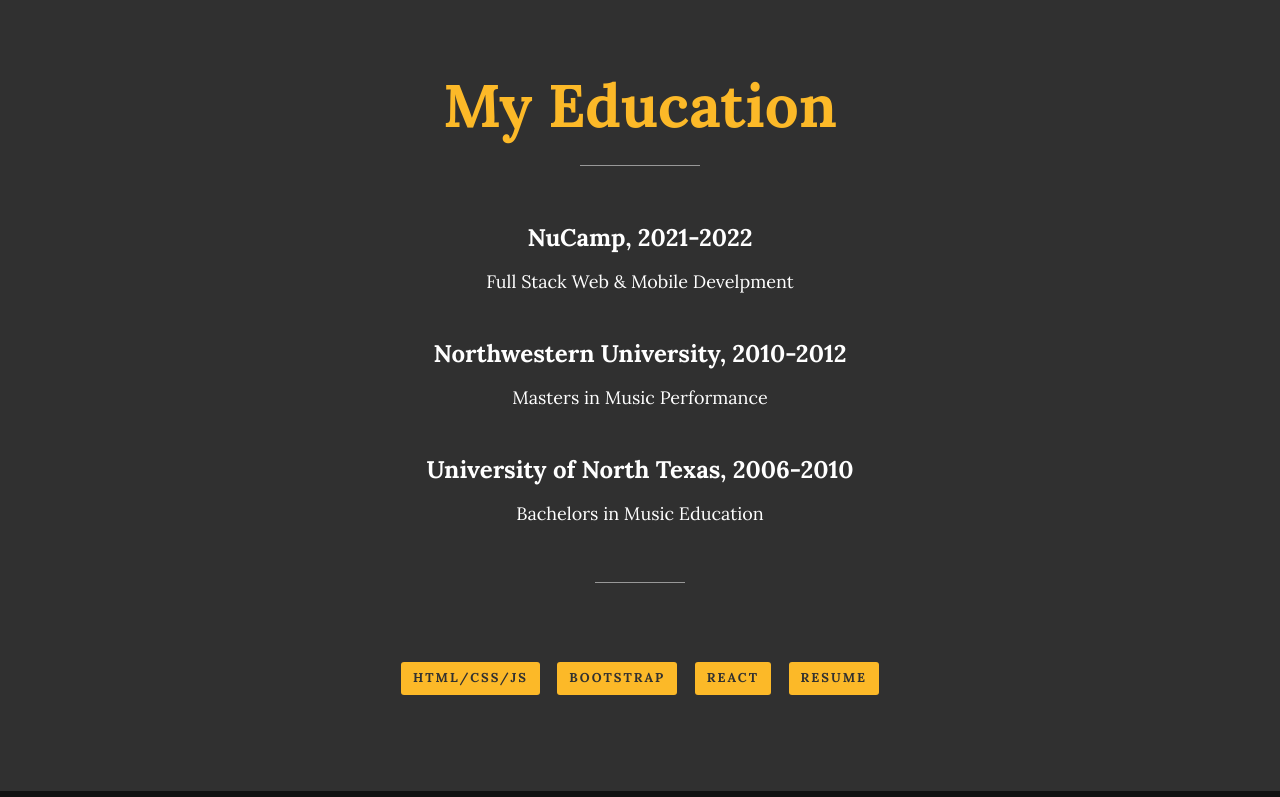
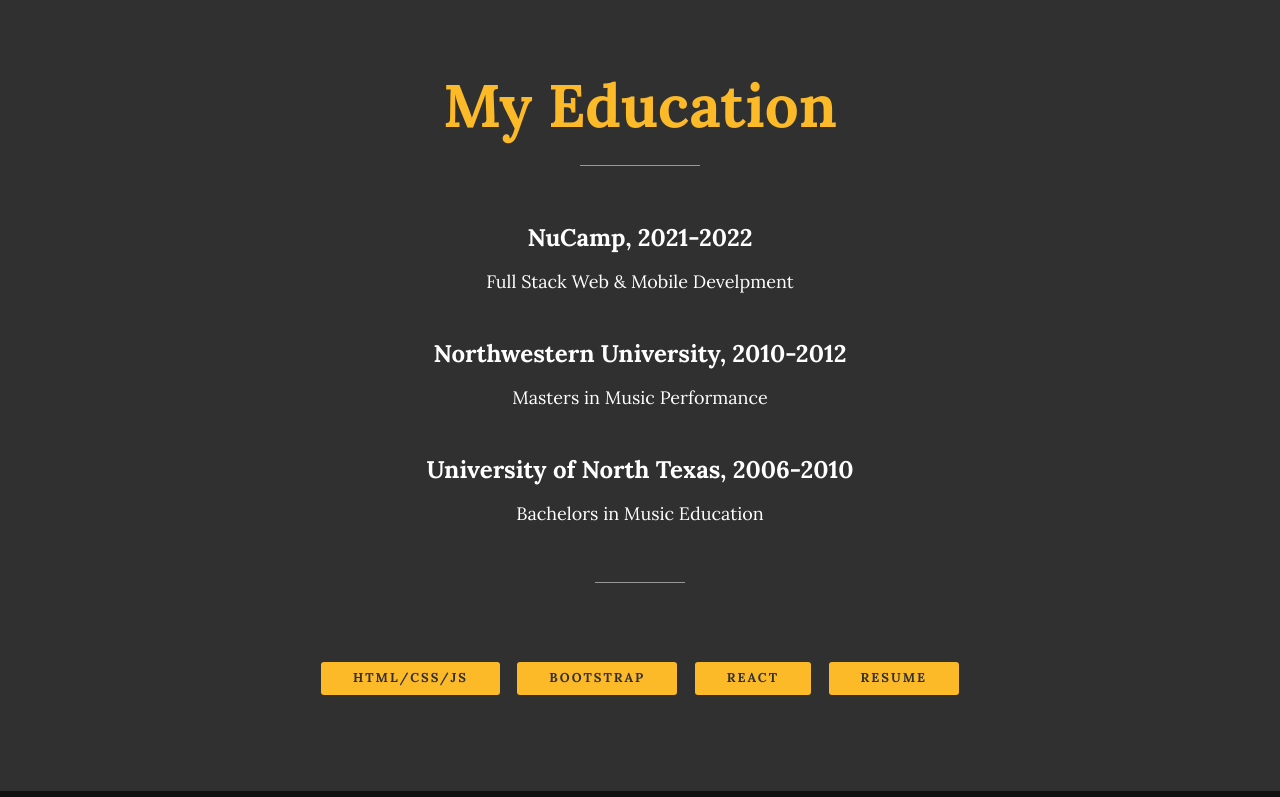
Before and after one commit to rjescobedo/raulescobedo-portfolio, a plain HTML site: page index.html in a window 1280 px wide. Shown: the part 2708-3505 px from the top of the page. Drawn offline with nearby package versions, Linux system fonts and the light colour scheme.

Commit message:
Add PDF Files

```diff
--- a/css/style.css
+++ b/css/style.css
@@ -68,7 +68,7 @@
 /* Buttons */
 .btn {
     display: inline-block;
-    padding: .5em 12px;
+    padding: .5em 2.5em;
     background: var(--clr-accent);
     color: var(--clr-light);
     text-decoration: none;
@@ -77,14 +77,14 @@
     text-transform: uppercase;
     letter-spacing: 2px;
     font-weight: var(--fw-bold);
-    transition: transform 200ms ease-in-out;
+    transition: transform 300ms ease-in-out;
     margin: .5em;
     border-radius: 3px;
-
 }
 
 .btn:hover {
     transform: scale(1.1);
+    box-shadow: var(--bs);
 }
 
 /* Typography */
@@ -154,7 +154,7 @@
     z-index: 100;
 
     transform: translateX(100%);
-    transition: transform 250ms cubic-bezier(.5, 0, .5, 1);
+    transition: transform 400ms cubic-bezier(.5, 0, .5, 1);
 }
 
 .nav_list {
@@ -223,7 +223,7 @@
     width: 2em;
     height: 3px;
     border-radius: 1em;
-    transition: transform 250ms ease-in-out;
+    transition: transform 300ms ease-in-out;
 
 }
 
--- a/index.html
+++ b/index.html
@@ -111,10 +111,12 @@
                 <p>Bachelors in Music Education</p>
             </div>
         </div>
-            <a href="#" class="btn">HTML/CSS/JS</a>
-            <a href="#" class="btn">Bootstrap</a>
-            <a href="#" class="btn">React</a>
-            <a href="#" class="btn">Resume</a>
+        <div>
+            <a href="documents/HTML,_CSS_and_JavaScript-HTML,_CSS_and_JavaScript_Course_Certificate_9240.pdf" class="btn" target="_blank">HTML/CSS/JS</a>
+            <a href="documents/Bootstrap Certificate.pdf" class="btn" target="_blank">Bootstrap</a>
+            <a href="documents/Dynamic_with_React-React_Course_Certificate_11159.pdf" class="btn" target="_blank">React</a>
+            <a href="documents/Resume.pdf" class="btn" target="_blank">Resume</a>
+        </div>
     </section>
 
 
```
Also changed, not shown: 4 other files.
